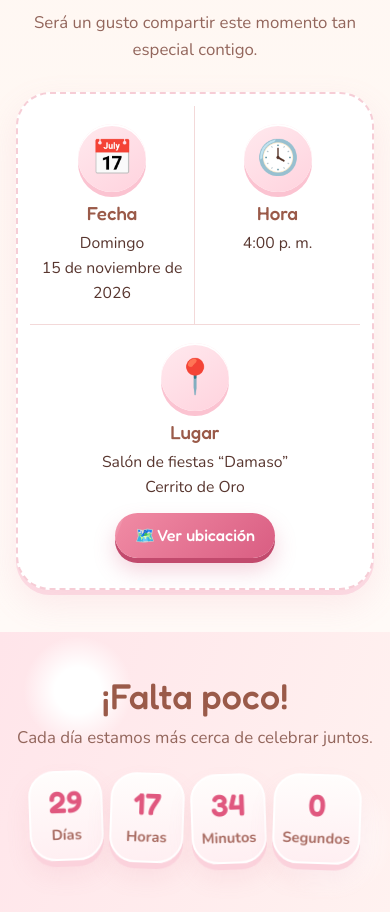
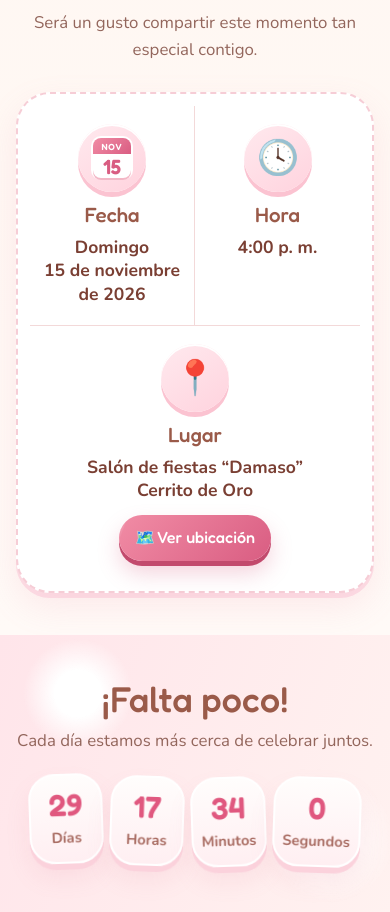
Before and after one commit to YulianaTorres/babyshower, a plain HTML site: page index.html in a window 390 px wide. Shown: the part 1000-1912 px from the top of the page. Drawn offline with nearby package versions, Linux system fonts and the light colour scheme; no server answers.

Commit message:
Update index.html

```diff
--- a/index.html
+++ b/index.html
@@ -259,6 +259,19 @@
   .guestbook-intro .guestbook-bear{max-width:190px;max-height:190px;margin:4px auto 0;position:relative;z-index:0}
   @media(min-width:761px){.guestbook{align-items:center}}
   @media(max-width:760px){.guestbook-intro .guestbook-bear{max-width:170px;max-height:170px;margin-top:2px}}
+  /* icono de calendario con el día real del evento */
+  .cal{display:flex;flex-direction:column;width:38px;height:40px;border-radius:8px;background:#fff;overflow:hidden;box-shadow:0 2px 0 #f3b7c6,0 0 0 2px #fff;line-height:1}
+  .cal-mon{background:linear-gradient(135deg,#f18ca5,#d95d82);color:#fff;font:600 .5rem "Fredoka",sans-serif;letter-spacing:.08em;padding:3px 0 2px;text-align:center}
+  .cal-day{flex:1;display:grid;place-items:center;font:600 1.15rem "Fredoka",sans-serif;color:#d95d82}
+  /* datos del evento más grandes */
+  .detail h3{font-size:1.4rem;margin-bottom:9px}
+  .detail p{font-size:1.15rem;line-height:1.4;font-weight:700;color:#7a3f33}
+  .detail .btn-map{font-size:1rem}
+  @media(max-width:760px){
+    .detail h3{font-size:1.15rem}
+    .detail p{font-size:.98rem;line-height:1.35}
+    .detail .btn-map{font-size:.9rem;padding:10px 16px}
+  }
   .btn-map{margin-top:12px;font-size:.9rem;padding:10px 20px;animation:none}
 
   /* ===== Más animaciones y detalles ===== */
@@ -346,7 +359,7 @@
       <h2 class="section-title">Detalles del Evento</h2><div class="heart-divider">— ♥ —</div>
       <p class="section-sub">Será un gusto compartir este momento tan especial contigo.</p>
       <div class="detail-grid">
-        <article class="detail"><div class="icon">📅</div><h3>Fecha</h3><p id="eventDateText">Sábado<br>24 de mayo de 2025</p></article>
+        <article class="detail"><div class="icon"><span class="cal" aria-hidden="true"><span class="cal-mon" id="calMon">NOV</span><span class="cal-day" id="calDay">15</span></span></div><h3>Fecha</h3><p id="eventDateText">Sábado<br>24 de mayo de 2025</p></article>
         <article class="detail"><div class="icon">🕓</div><h3>Hora</h3><p id="eventTimeText">4:00 p. m.</p></article>
         <article class="detail"><div class="icon">📍</div><h3>Lugar</h3><p id="venueText">Salón de fiestas “Damaso”<br>Cerrito de Oro</p><a class="btn btn-map" id="mapBtn" href="https://maps.app.goo.gl/ochNfq3SgxLmRwHw9" target="_blank" rel="noopener">🗺️ Ver ubicación</a></article>
       </div>
@@ -420,10 +433,12 @@
   const whatsappPhone = "527444087943"; // Número con código de país, sin + ni espacios. México: 52...
   const messageStorageKey = "joySofiaGuestbookMessages";
   // Pega aquí la URL de tu Google Apps Script (termina en /exec).
-    const messagesApiUrl = "https://script.google.com/macros/s/AKfycbyZMEYyLxecY41IbbhS9SxqQKqyEf8iHgsVOBX14LGc43eNKM7SYODdv-ZuB2MAEfcXSA/exec";
+  const messagesApiUrl = "https://script.google.com/macros/s/AKfycbyZMEYyLxecY41IbbhS9SxqQKqyEf8iHgsVOBX14LGc43eNKM7SYODdv-ZuB2MAEfcXSA/exec";
 
   document.getElementById("eventDateText").innerHTML = eventDateLabel;
   document.getElementById("eventTimeText").textContent = eventTimeLabel;
+  document.getElementById("calDay").textContent = eventDate.getDate();
+  document.getElementById("calMon").textContent = eventDate.toLocaleDateString("es-MX",{month:"short"}).replace(".","").toUpperCase();
   document.getElementById("venueText").innerHTML = venueName + "<br>" + venueAddress.replace(", ", "<br>");
   if (whatsappPhone.trim()) {
     document.getElementById("whatsappBtn").href = "https://wa.me/" + whatsappPhone.trim() + "?text=" + encodeURIComponent("¡Hola! Confirmo mi asistencia al Baby Shower de Joy Sofía.");
```
